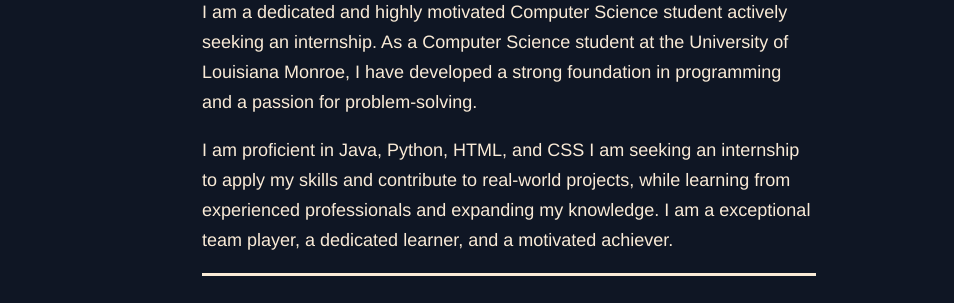
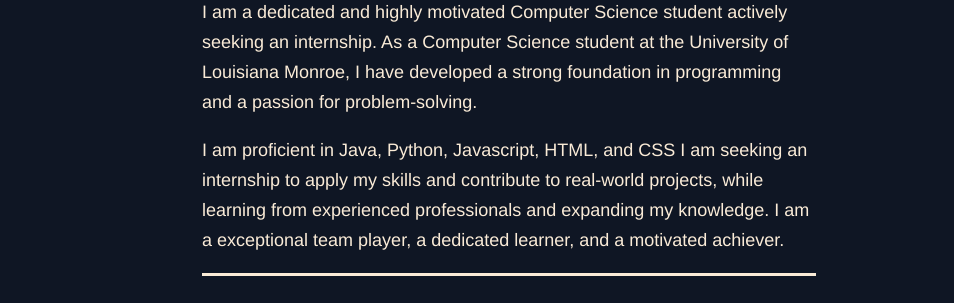
Before and after one commit to aayusha7/Portfolio-Webpage, a plain HTML site: page Portfolio site/index.html in a window 1280 px wide. Shown: the part 144-447 px from the top of the page, without its empty margins (84-1038 px from the left). Drawn offline with Linux system fonts and the light colour scheme.

Commit message:
Update index.html

```diff
--- a/Portfolio site/index.html
+++ b/Portfolio site/index.html
@@ -32,7 +32,7 @@
                     developed a strong foundation in programming and a passion for
                     problem-solving. </p>
 
-                <p> I am proficient in Java, Python, HTML, and CSS
+                <p> I am proficient in Java, Python, Javascript, HTML, and CSS
                     I am seeking an internship
                     to apply my skills and contribute to real-world projects, while learning
                     from experienced professionals and expanding my knowledge. I am a exceptional team player,
```
